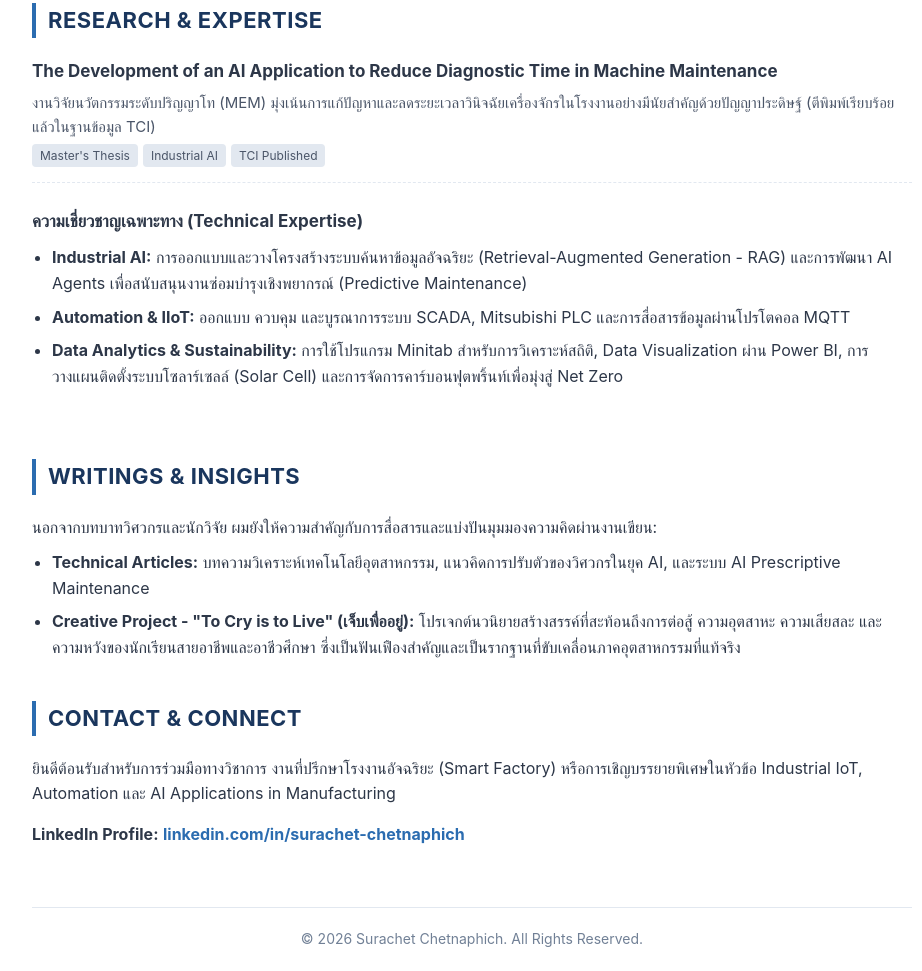
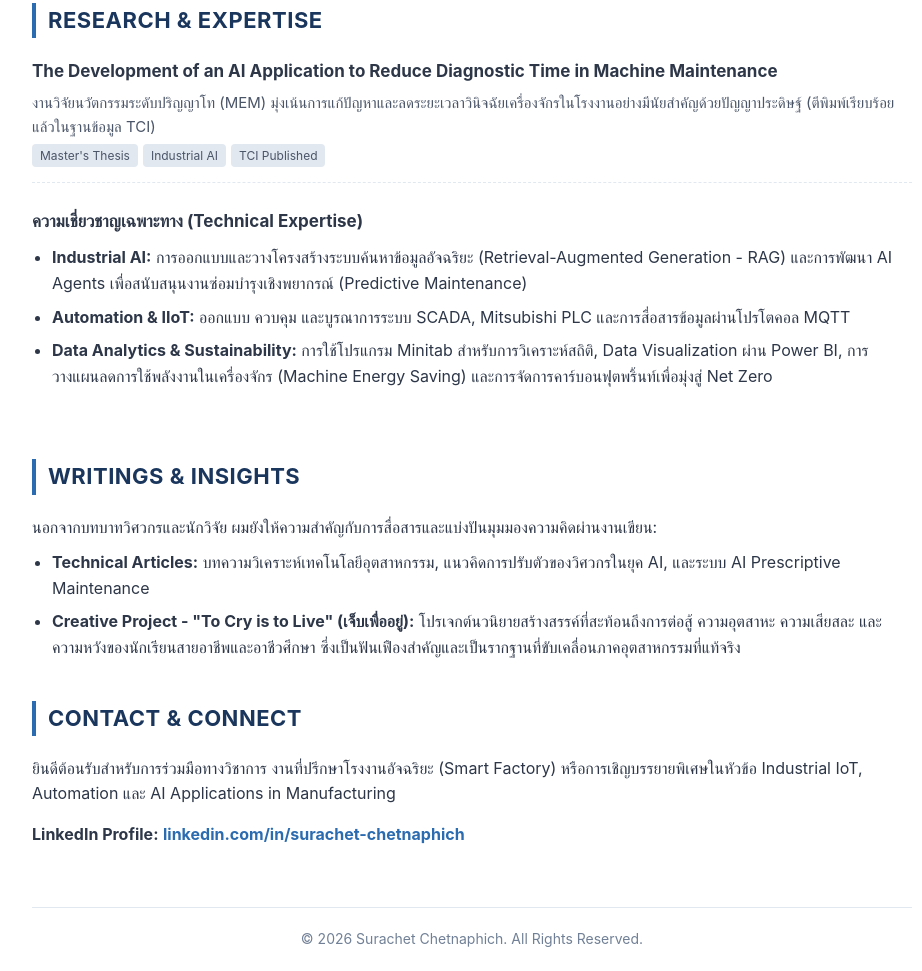
Before and after one commit to surachetchetnaphich-beep/surachet-web-card, a plain HTML site: page index.html in a window 1280 px wide. Shown: the part 1050-2021 px from the top of the page, without its empty margins (168-1090 px from the left). Drawn offline with Linux system fonts and the light colour scheme.

Commit message:
Update focus from Solar Cell to Machine Energy Saving

```diff
--- a/index.html
+++ b/index.html
@@ -292,7 +292,7 @@
                 <ul style="margin-top: 10px;">
                     <li><strong>Industrial AI:</strong> การออกแบบและวางโครงสร้างระบบค้นหาข้อมูลอัจฉริยะ (Retrieval-Augmented Generation - RAG) และการพัฒนา AI Agents เพื่อสนับสนุนงานซ่อมบำรุงเชิงพยากรณ์ (Predictive Maintenance)</li>
                     <li><strong>Automation & IIoT:</strong> ออกแบบ ควบคุม และบูรณาการระบบ SCADA, Mitsubishi PLC และการสื่อสารข้อมูลผ่านโปรโตคอล MQTT</li>
-                    <li><strong>Data Analytics & Sustainability:</strong> การใช้โปรแกรม Minitab สำหรับการวิเคราะห์สถิติ, Data Visualization ผ่าน Power BI, การวางแผนติดตั้งระบบโซลาร์เซลล์ (Solar Cell) และการจัดการคาร์บอนฟุตพริ้นท์เพื่อมุ่งสู่ Net Zero</li>
+                    <li><strong>Data Analytics & Sustainability:</strong> การใช้โปรแกรม Minitab สำหรับการวิเคราะห์สถิติ, Data Visualization ผ่าน Power BI, การวางแผนลดการใช้พลังงานในเครื่องจักร (Machine Energy Saving) และการจัดการคาร์บอนฟุตพริ้นท์เพื่อมุ่งสู่ Net Zero</li>
                 </ul>
             </div>
         </section>
```
